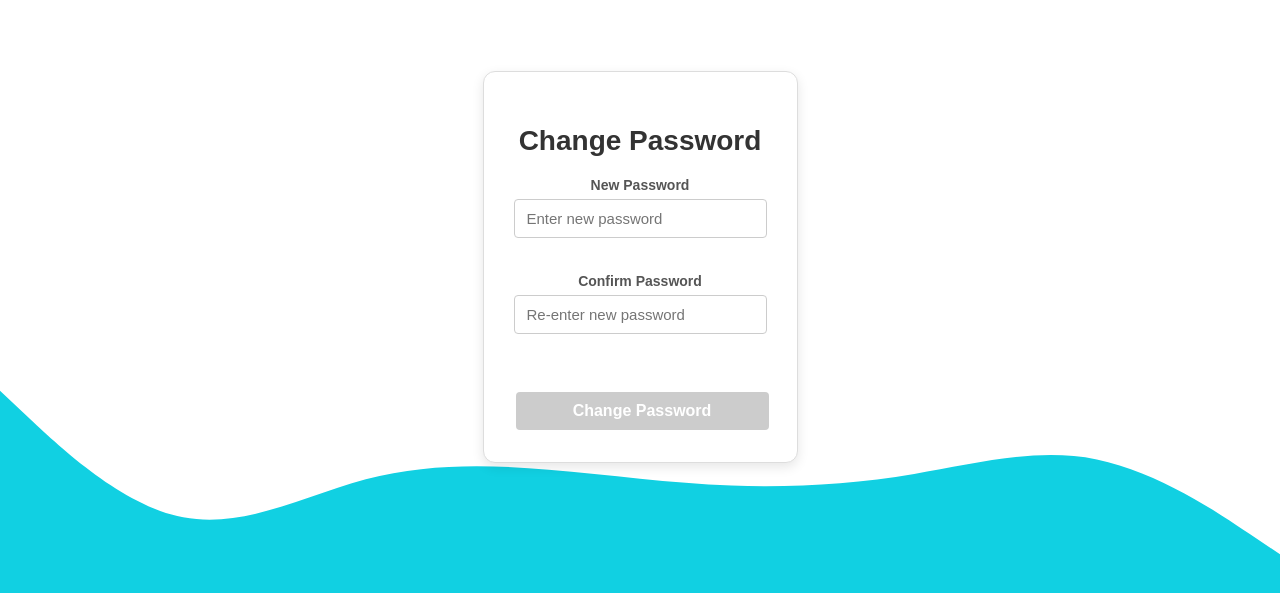
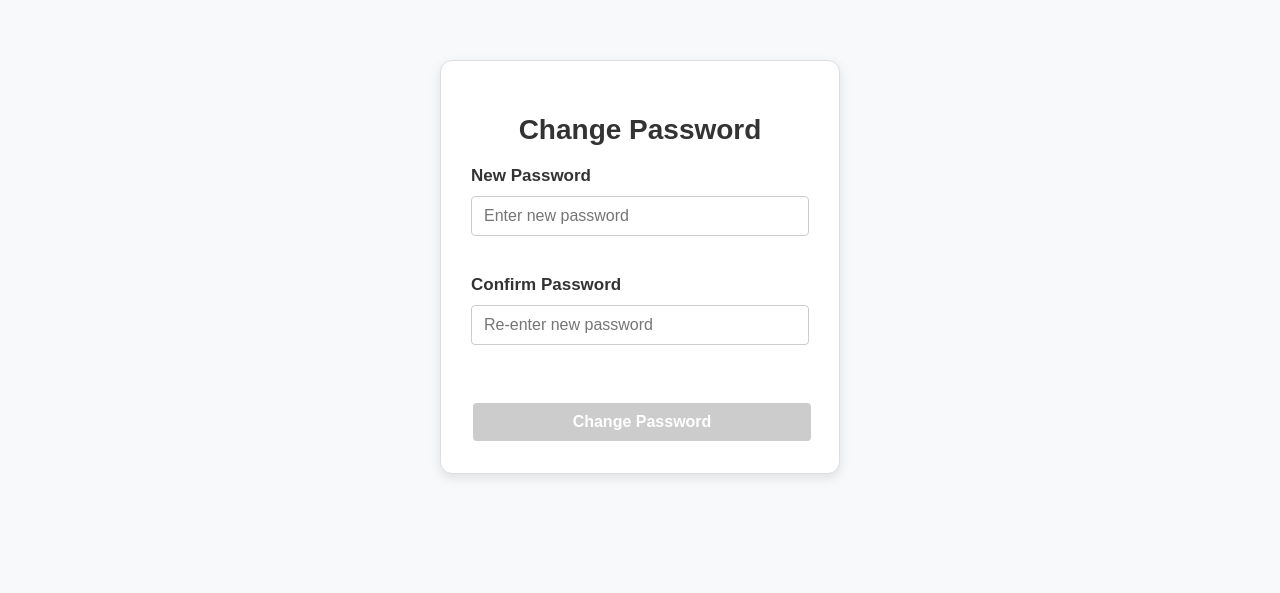
Before and after one commit to PAVANI2511/NoticeBoard, a React (Create React App) app: page /forgotpassword in a window 1280 px wide. Shown: the part 133-726 px from the top of the page. Built offline with nearby package versions, Linux system fonts and the light colour scheme.

Commit message:
update components

```diff
--- a/src/components/ForgotPassword.css
+++ b/src/components/ForgotPassword.css
@@ -30,9 +30,12 @@
 /* Labels */
 .forgot-password-form label {
   display: block;
-  margin-top: 12px;
-  font-weight: bold;
-  color: #555;
+  margin-top: 16px;
+  margin-bottom: 4px;
+  font-weight: 700;
+  font-size: 17px;
+  color: #333;
+  text-align: left;
 }
 
 /* Input Field Wrapper */
@@ -44,13 +47,17 @@
 /* Inputs */
 .password-input-wrapper input {
   width: 100%;
+  min-width: 0;
   padding: 10px 40px 10px 12px;
   margin-top: 6px;
   box-sizing: border-box;
   border: 1px solid #ccc;
   border-radius: 4px;
-  font-size: 15px;
-  transition: all 0.2s ease;
+  font-size: 16px;
+  transition: border-color 0.2s ease;
+  text-align: left;
+  white-space: nowrap;
+  overflow-x: auto;
 }
 
 .password-input-wrapper input:focus {
@@ -85,7 +92,7 @@
   color: red;
   font-weight: bold;
   text-align: left;
-  min-height: 18px; /* reserve space */
+  min-height: 18px;
 }
 
 .validation-message.valid {
@@ -135,6 +142,10 @@
     font-size: 20px;
   }
 
+  .forgot-password-form label {
+    font-size: 16px;
+  }
+
   .password-input-wrapper input {
     font-size: 14px;
     padding: 10px 36px 10px 10px;
@@ -154,6 +165,10 @@
     font-size: 18px;
   }
 
+  .forgot-password-form label {
+    font-size: 15px;
+  }
+
   .password-input-wrapper input {
     font-size: 13.5px;
   }
--- a/src/components/ForgotPassword.js
+++ b/src/components/ForgotPassword.js
@@ -86,20 +86,6 @@ const ForgotPassword = () => {
   };
 
   return (
-    <div
-      className="forgotpassword-background"
-      style={{
-        backgroundImage: "url('/wave-haikei.svg')",
-        backgroundSize: "cover",
-        backgroundRepeat: "no-repeat",
-        backgroundPosition: "center",
-        backgroundAttachment: "fixed",
-        minHeight: "100vh",
-        display: "flex",
-        justifyContent: "center",
-        alignItems: "center",
-      }}
-    >
     <div className="forgot-password-container">
       <form onSubmit={handleSubmit} className="forgot-password-form">
         <h2>Change Password</h2>
@@ -163,7 +149,6 @@ const ForgotPassword = () => {
         {message && <p className="message">{message}</p>}
       </form>
     </div>
-    </div>
   );
 };
 
```
Lines whose indentation alone changed are shown as unchanged.
